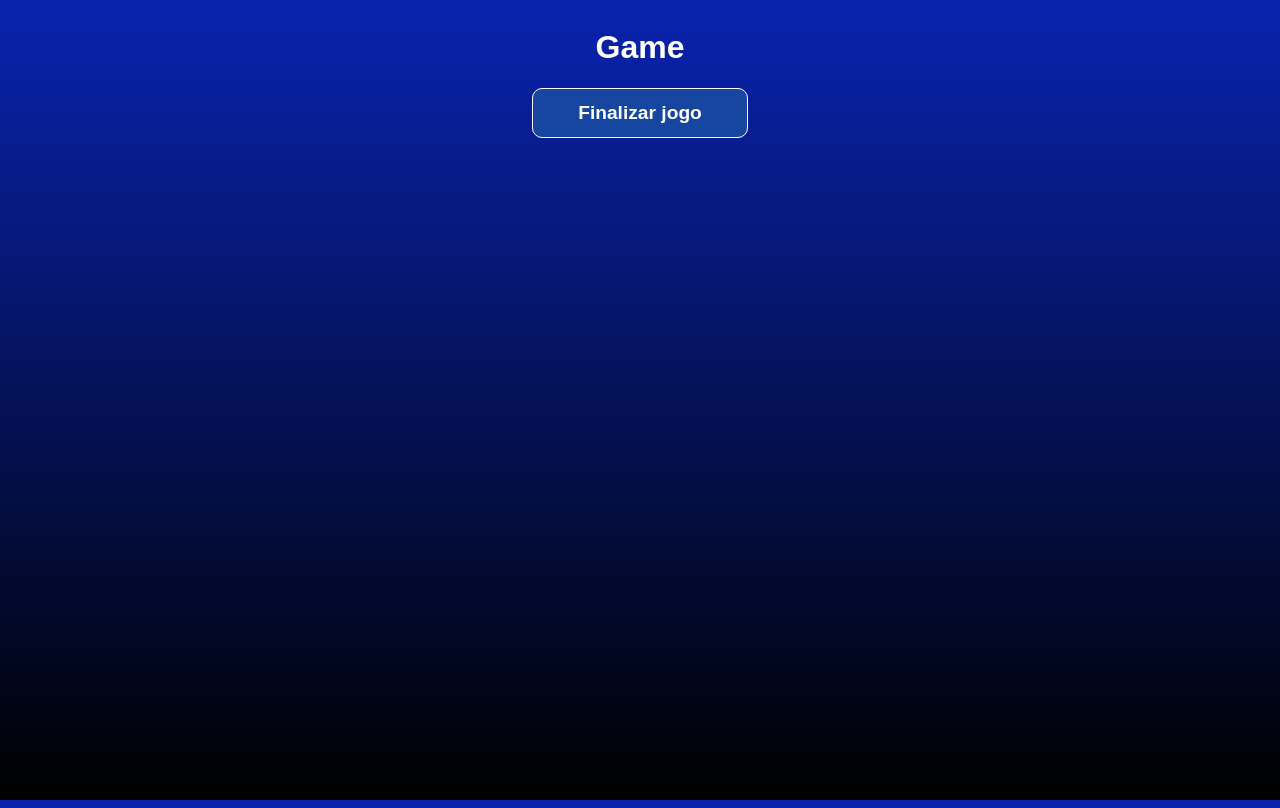
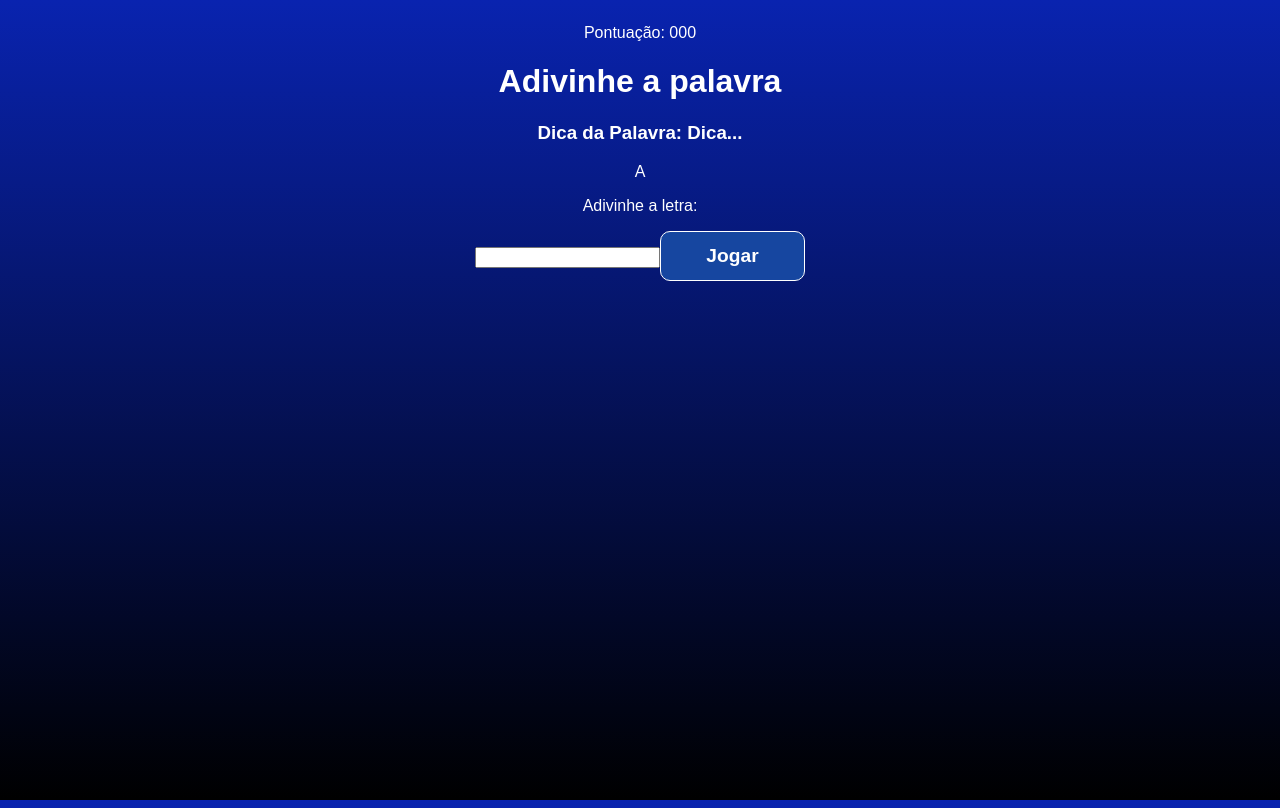
Before and after one commit to jbcodex/reactjs, a React (Vite) app in the folder secret_word_app/: page / in a window 1280 px wide. Both pictures are taken after a click on the button "Começar jogo". Built offline with nearby package versions, Linux system fonts and the light colour scheme.

Commit message:
concluídas as configurações dos do app.jsx

```diff
--- a/secret_word_app/src/App.jsx
+++ b/secret_word_app/src/App.jsx
@@ -49,8 +49,6 @@
     const {category, word} = pickWordAndCategory();
     let wordLetters = word.split("")
     wordLetters = wordLetters.map((l) => l.toLowerCase());
-    console.log(wordLetters)
-    console.log(category, word)
     setGameStage(stages[1].name)
     setPickCategory(category)
     setPickedWord(words)
--- a/secret_word_app/src/components/Game.jsx
+++ b/secret_word_app/src/components/Game.jsx
@@ -3,10 +3,26 @@
 
 const Game = ({verifyLetter}) => {
   return (
-    <div>
-        <h1>Game</h1>
-        <button onClick={verifyLetter}>Finalizar jogo</button>
+   <div className="game">
+    <p className="points">
+      <span>Pontuação: 000</span>
+    </p>
+    <h1>Adivinhe a palavra</h1>
+    <h3 className="tip">
+      Dica da Palavra: <span>Dica...</span>
+    </h3>
+    <div className="wordContainer">
+      <span className="letter">A</span>
+      <span className="blankSquare"></span>
     </div>
+    <div className="letterContainer">
+      <p>Adivinhe a letra:</p>
+      <form>
+        <input type="text" name="letter" maxLength="1" required />
+        <button>Jogar</button>
+      </form>
+    </div>
+   </div>
   )
 }
 
```
